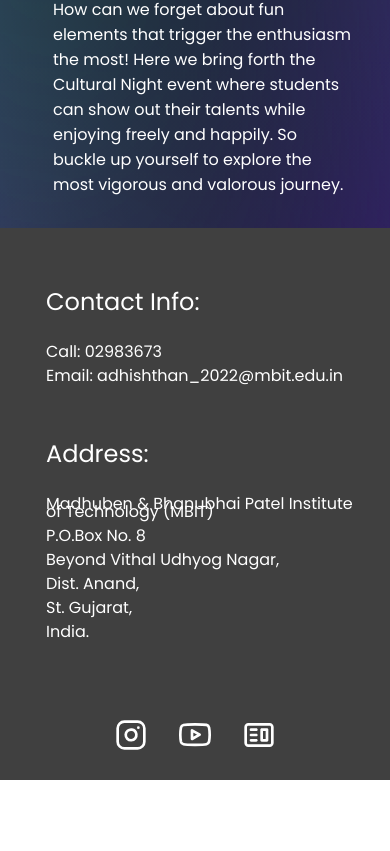
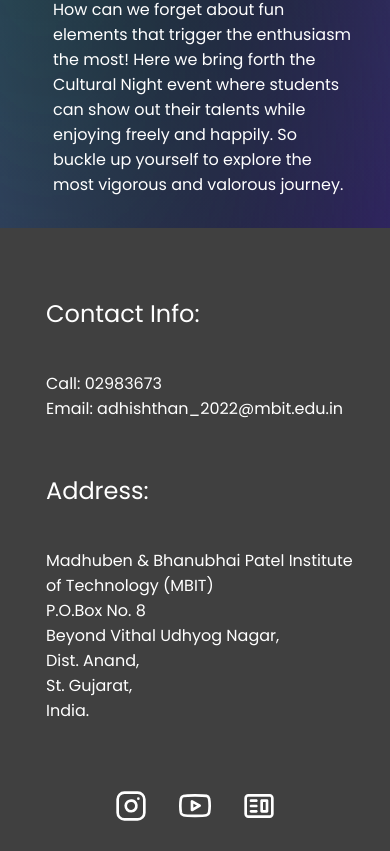
Before and after one commit to sarjilpatel/Adhistan-website, a React (Create React App) app: page / in a window 390 px wide. Shown: the part 3271-4122 px from the top of the page. Before the commit the page ends 4051 px from the top, so only its background shows below. Built offline with nearby package versions, Linux system fonts and the light colour scheme.

Commit message:
footer responsive style bug solved. (Address field lines getting merged.)

```diff
--- a/src/app/components/Footer/footer.css
+++ b/src/app/components/Footer/footer.css
@@ -1,7 +1,7 @@
 .footer-container {
   color: white;
   background-color: #404040;
-
+  height: fit-content;
   display: flex;
   flex-direction: column;
 }
@@ -35,7 +35,7 @@ a:hover{
 
 .footer-contact-div {
   margin: 0 1rem 2rem 2rem;
-  line-height: .5;
+
 }
 
 .footer-container h2{
@@ -44,7 +44,7 @@ a:hover{
 
 .footer-address-div {
   margin: 0 1rem 2rem 2rem;
-  line-height: .5;
+
 }
 @media (max-width: 800px) {
   .footer-div {
--- a/src/app/components/Footer/footer.jsx
+++ b/src/app/components/Footer/footer.jsx
@@ -9,25 +9,28 @@ function Footer() {
       <div className="footer-div">
         <div className="footer-contact-div">
           <h2>Contact Info:</h2>
-          <p>
-            Call: <a href="tel:02983673">02983673</a>{" "}
-          </p>
-          <p>
+          <span>
+            Call: <a href="tel:02983673">02983673</a> <br />
             Email:{" "}
             <a href="mailto:adhishthan_2022@mbit.edu.in">
               adhishthan_2022@mbit.edu.in
             </a>
-          </p>
+            <br />
+          </span>
         </div>
         <div className="footer-address-div">
           <h2>Address:</h2>
           <a href="https://g.page/MBIT-CVM-University?share">
-            <p>Madhuben & Bhanubhai Patel Institute of Technology (MBIT)</p>
-            <p>P.O.Box No. 8</p>
-            <p>Beyond Vithal Udhyog Nagar,</p>
-            <p>Dist. Anand,</p>
-            <p> St. Gujarat,</p>
-            <p> India.</p>
+            <span>
+              Madhuben & Bhanubhai Patel Institute of Technology (MBIT)
+              <br />
+              P.O.Box No. 8 <br />
+              Beyond Vithal Udhyog Nagar, <br />
+              Dist. Anand, <br />
+              St. Gujarat,
+              <br />
+              India.
+            </span>
           </a>
         </div>
       </div>
```
